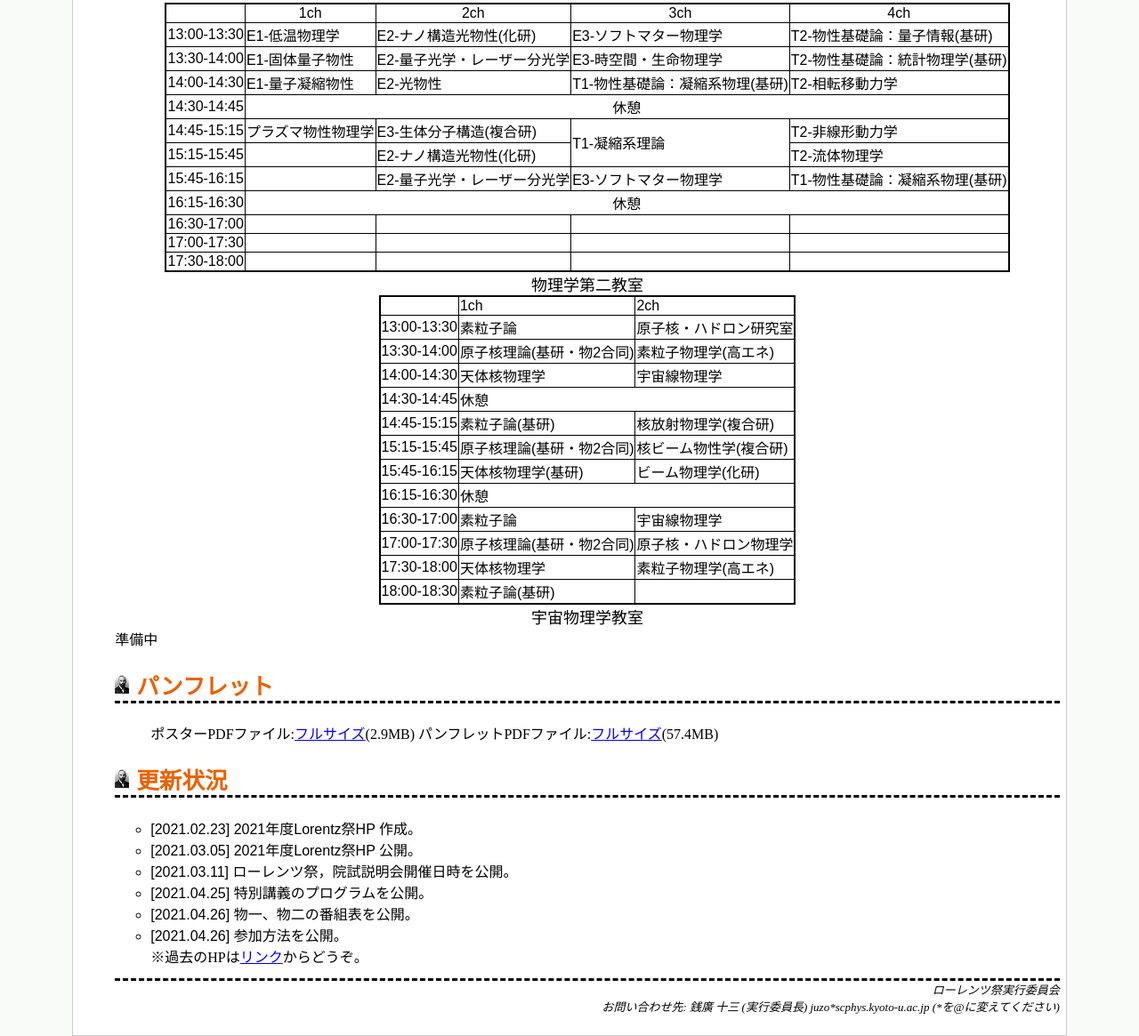
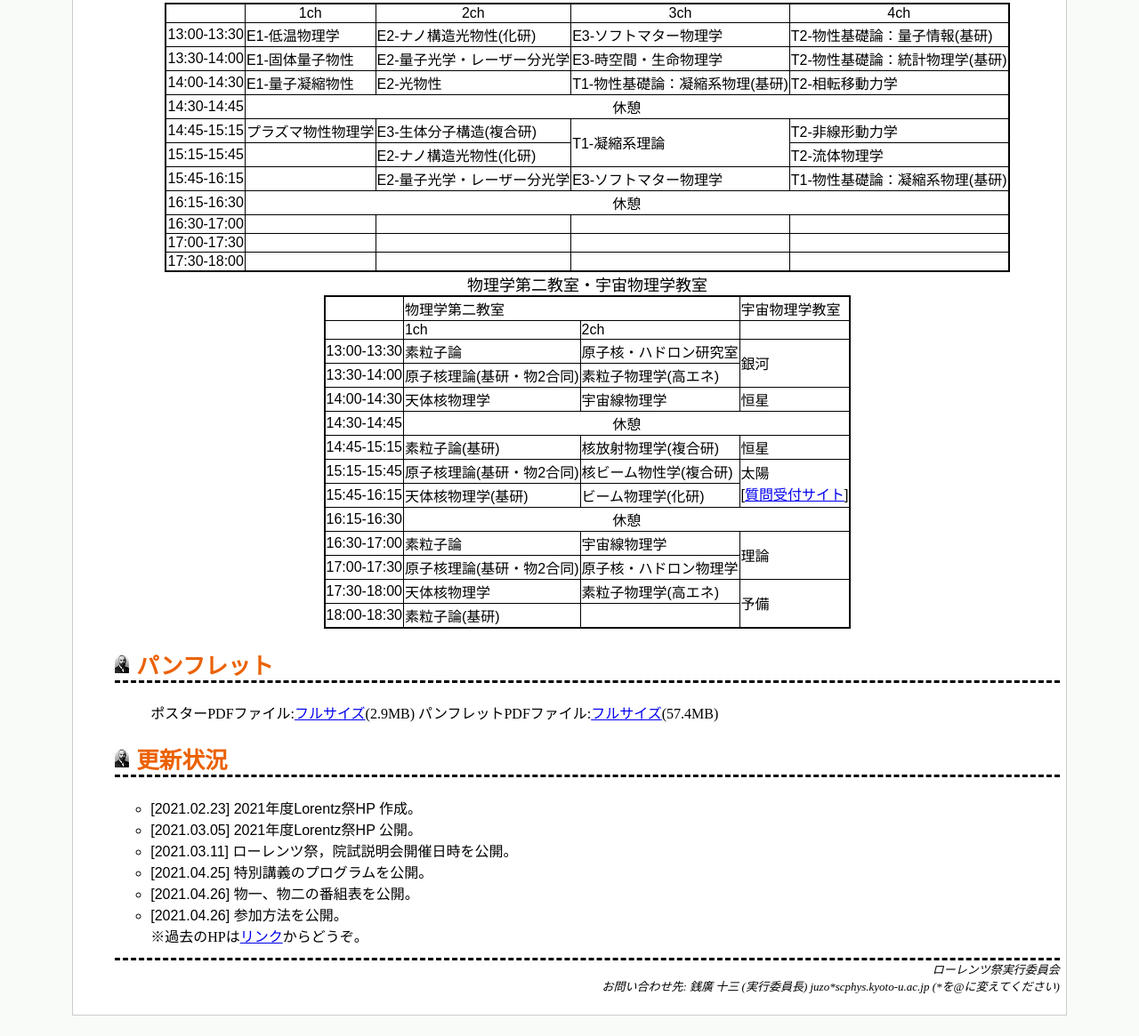
Before and after one commit to shiso-five/LorentzFest2021, a plain HTML site: page index_files/top.html in a window 1280 px wide. Shown: the part 825-1990 px from the top of the page at 89% size. Drawn offline with Linux system fonts and the light colour scheme.

Commit message:
uchubutsuri bangumi

```diff
--- a/index_files/top.html
+++ b/index_files/top.html
@@ -262,18 +262,25 @@
 	    </tbody>
 	  </table>
 
-	  <center><font size="4">物理学第二教室</font></center>
+	  <center><font size="4">物理学第二教室・宇宙物理学教室</font></center>
 	  <table>
 	    <tbody>
 	      <tr>
 		<td></td>
+		<td colspan="2">物理学第二教室</td>
+		<td>宇宙物理学教室</td>
+	      </tr>
+	      <tr>
+		<td></td>
 		<td>1ch</td>
 		<td>2ch</td>
+		<td></td>
 	      </tr>
 	      <tr>
 		<td>13:00-13:30</td>
 		<td>素粒子論</td>
 		<td>原子核・ハドロン研究室</td>
+		<td rowspan="2">銀河</td>
 	      </tr>
 	      <tr>
 		<td>13:30-14:00</td>
@@ -284,20 +291,23 @@
 		<td>14:00-14:30</td>
 		<td>天体核物理学</td>
 		<td>宇宙線物理学</td>
+		<td>恒星</td>
 	      </tr>
 	      <tr>
 		<td>14:30-14:45</td>
-		<td colspan="2">休憩</td>
+		<td colspan="3"><center>休憩</center></td>
 	      </tr>
 	      <tr>
 		<td>14:45-15:15</td>
 		<td>素粒子論(基研)</td>
 		<td>核放射物理学(複合研)</td>
+		<td>恒星</td>
 	      </tr>
 	      <tr>
 		<td>15:15-15:45</td>
 		<td>原子核理論(基研・物2合同)</td>
 		<td>核ビーム物性学(複合研)</td>
+		<td rowspan="2">太陽<br>[<a href="https://forms.gle/X9A9D5CHhs1M6Wqu5" target="blank">質問受付サイト</a>]</td>
 	      </tr>
 	      <tr>
 		<td>15:45-16:15</td>
@@ -306,12 +316,13 @@
 	      </tr>
 	      <tr>
 		<td>16:15-16:30</td>
-		<td colspan="2">休憩</td>
+		<td colspan="3"><center>休憩</center></td>
 	      </tr>
 	      <tr>
 		<td>16:30-17:00</td>
 		<td>素粒子論</td>
 		<td>宇宙線物理学</td>
+		<td rowspan="2">理論</td>
 	      </tr>
 	      <tr>
 		<td>17:00-17:30</td>
@@ -322,6 +333,7 @@
 		<td>17:30-18:00</td>
 		<td>天体核物理学</td>
 		<td>素粒子物理学(高エネ)</td>
+		<td rowspan="2">予備</td>
 	      </tr>
 	      <tr>
 		<td>18:00-18:30</td>
@@ -331,8 +343,6 @@
 	    </tbody>
 	  </table>
 
-	  <center><font size="4">宇宙物理学教室</font></center>
-	  準備中
 	  <!--
 		  <table frame="border" border="1" class="bangumi" width="85%" style="table-layout: fixed;" summary="bangumi">
 
```
